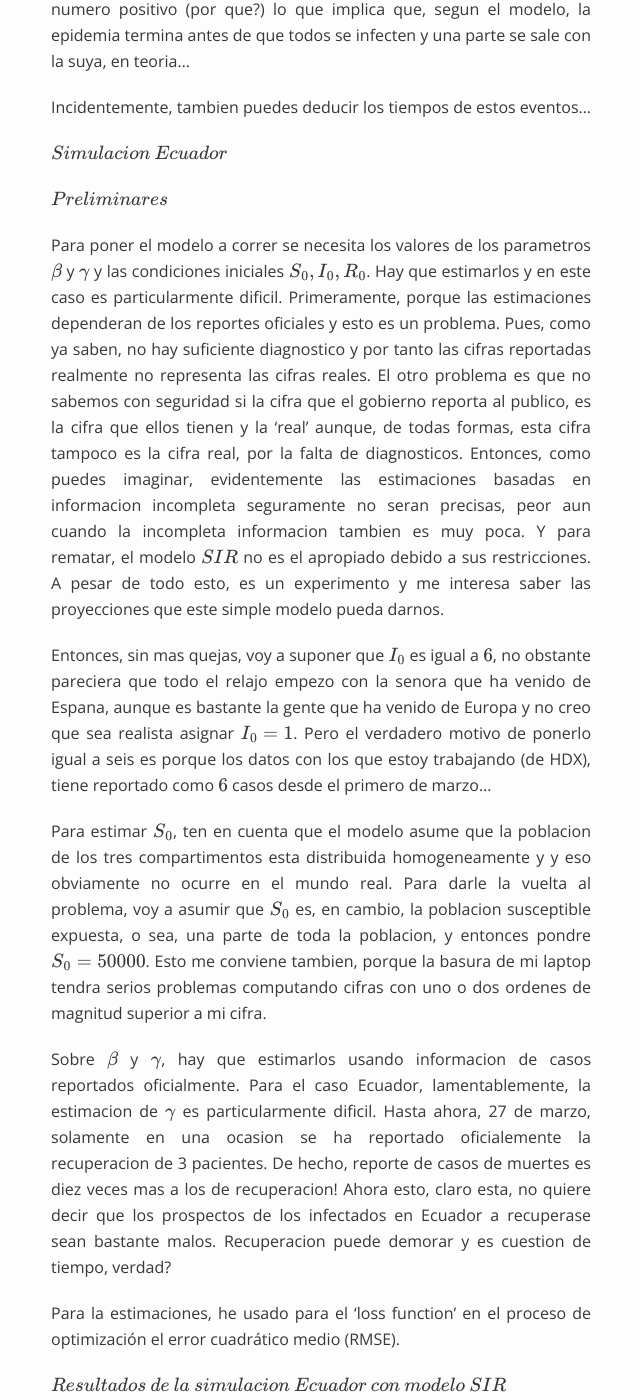
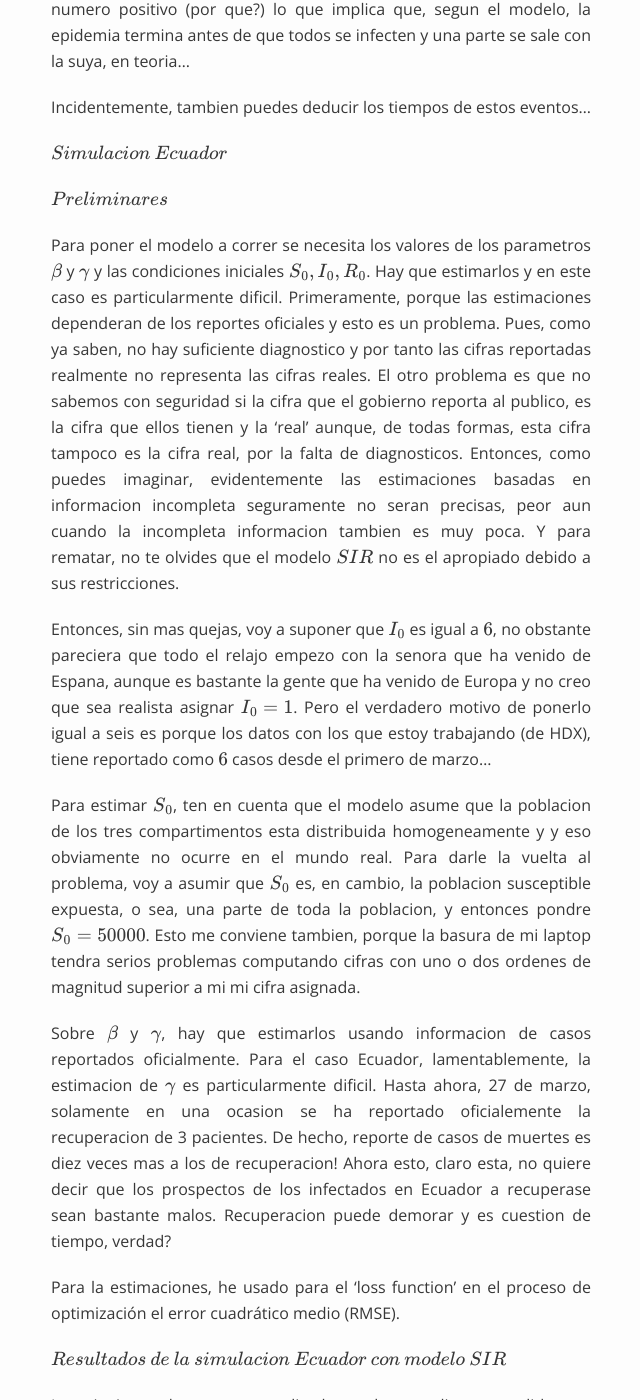
Before and after one commit to Caquita-beep/Caquita-beep.github.io, a Jekyll site: the page built from _posts/2020-03-28-Simulacion-COVID-19-Ecuador-con-modelo-SIR.md, in a window 1280 px wide and 1400 px high, scrolled down 4844 px. Shown: the whole window, without its empty margins (319-959 px from the left). Built offline with Jekyll 4.4.1, drawn with Linux system fonts in a browser that asks for light colours; formulas are drawn with MathJax 3; a script that is not in the unit is left out; some of the changed text lies outside the part shown.

Commit message:
Update 2020-03-28-Simulacion-COVID-19-Ecuador-con-modelo-SIR.md

```diff
--- a/_posts/2020-03-28-Simulacion-COVID-19-Ecuador-con-modelo-SIR.md
+++ b/_posts/2020-03-28-Simulacion-COVID-19-Ecuador-con-modelo-SIR.md
@@ -95,11 +95,11 @@ $Simulacion$ $Ecuador$
 
 $Preliminares$
 
-Para poner el modelo a correr se necesita los valores de los parametros $\beta$ y $\gamma$ y las condiciones iniciales $S_0,I_0, R_0$. Hay que estimarlos y en este caso es particularmente dificil. Primeramente, porque las estimaciones dependeran de los reportes oficiales y esto es un problema. Pues, como ya saben, no hay suficiente diagnostico y por tanto las cifras reportadas realmente no representa las cifras reales. El otro problema es que no sabemos con seguridad si la cifra que el gobierno reporta al publico, es la cifra que ellos tienen y la 'real' aunque, de todas formas, esta cifra tampoco es la cifra real, por la falta de diagnosticos. Entonces, como puedes imaginar, evidentemente las estimaciones basadas en informacion incompleta seguramente no seran precisas, peor aun cuando la incompleta informacion tambien es muy poca. Y para rematar, el modelo $SIR$ no es el apropiado debido a sus restricciones. A pesar de todo esto, es un experimento y me interesa saber las proyecciones que este simple modelo pueda darnos.
+Para poner el modelo a correr se necesita los valores de los parametros $\beta$ y $\gamma$ y las condiciones iniciales $S_0,I_0, R_0$. Hay que estimarlos y en este caso es particularmente dificil. Primeramente, porque las estimaciones dependeran de los reportes oficiales y esto es un problema. Pues, como ya saben, no hay suficiente diagnostico y por tanto las cifras reportadas realmente no representa las cifras reales. El otro problema es que no sabemos con seguridad si la cifra que el gobierno reporta al publico, es la cifra que ellos tienen y la 'real' aunque, de todas formas, esta cifra tampoco es la cifra real, por la falta de diagnosticos. Entonces, como puedes imaginar, evidentemente las estimaciones basadas en informacion incompleta seguramente no seran precisas, peor aun cuando la incompleta informacion tambien es muy poca. Y para rematar, no te olvides que el modelo $SIR$ no es el apropiado debido a sus restricciones.
 
 Entonces, sin mas quejas, voy a suponer que $I_0$ es igual a $6$, no obstante pareciera que todo el relajo empezo con la senora que ha venido de Espana, aunque es bastante la gente que ha venido de Europa y no creo que sea realista asignar $I_0 = 1$. Pero el verdadero motivo de ponerlo igual a seis es porque los datos con los que estoy trabajando (de HDX), tiene reportado como $6$ casos desde el primero de marzo...
 
-Para estimar $ S_0$,  ten en cuenta que el modelo asume que la poblacion de los tres compartimentos esta distribuida homogeneamente y y eso obviamente no ocurre en el mundo real. Para darle la vuelta al problema, voy a asumir que $S_0$ es, en cambio, la poblacion susceptible expuesta, o sea, una parte de toda la poblacion, y entonces pondre $S_0 = 50000$. Esto me conviene tambien, porque la basura de mi laptop tendra serios problemas computando cifras con uno o dos ordenes de magnitud superior a mi cifra.
+Para estimar $ S_0$,  ten en cuenta que el modelo asume que la poblacion de los tres compartimentos esta distribuida homogeneamente y y eso obviamente no ocurre en el mundo real. Para darle la vuelta al problema, voy a asumir que $S_0$ es, en cambio, la poblacion susceptible expuesta, o sea, una parte de toda la poblacion, y entonces pondre $S_0 = 50000$. Esto me conviene tambien, porque la basura de mi laptop tendra serios problemas computando cifras con uno o dos ordenes de magnitud superior a mi mi cifra asignada.
 
 Sobre $\beta$ y $\gamma$, hay que estimarlos usando informacion de casos reportados oficialmente. Para el caso Ecuador, lamentablemente, la estimacion de $\gamma$ es particularmente dificil. Hasta ahora, 27 de marzo, solamente en una ocasion se ha reportado oficialemente la recuperacion de 3 pacientes. De hecho, reporte de casos de muertes es diez veces mas a los de recuperacion! Ahora esto, claro esta, no quiere decir que los prospectos de los infectados en Ecuador a recuperase sean bastante malos. Recuperacion puede demorar y es cuestion de tiempo, verdad?
 
@@ -121,9 +121,10 @@ Valor de los parametros:
 
 ![Proyecciones](/vtab.png)
 
-Aqui ya te das cuenta que los numeros estan mal y eso era de esperarse. Hay varias posibles razones de la causa y posibles arreglos que puedan enmendar un poco los numeros. Pero creanme, ese es otro trabajo, y ahora me da pereza escribir sobre eso. De hecho, este articulo ha sido mas largo de lo que esperaba. Ademas, si le doy tiempo al tiempo, a medida que hayan mas datos, las estimaciones seran mejores... Eso espero.
+Aqui ya te das cuenta que los numeros estan duera de orbita y eso era de esperarse. Hay varias posibles razones de la causa y posibles arreglos que puedan enmendar un poco los numeros. Pero eso ya sera para otra ocasion. Ahora me da pereza escribir sobre eso. De hecho, este articulo ha sido mas largo de lo que esperaba. Ademas, si le doy tiempo al tiempo, a medida que hayan mas datos, las estimaciones seran mejores... Eso espero.
 
-Como fuere, quizas me anime a escribir otro articulo usando extensiones del presente modelo que son mas apropiados para la circunstancia. Quizas..
+Como fuere, quizas me anime a escribir otro articulo usando extensiones del presente modelo tambien, que son mas apropiados para la circunstancia. Quizas..
+
 
 Bis bald!
 Juan
```
